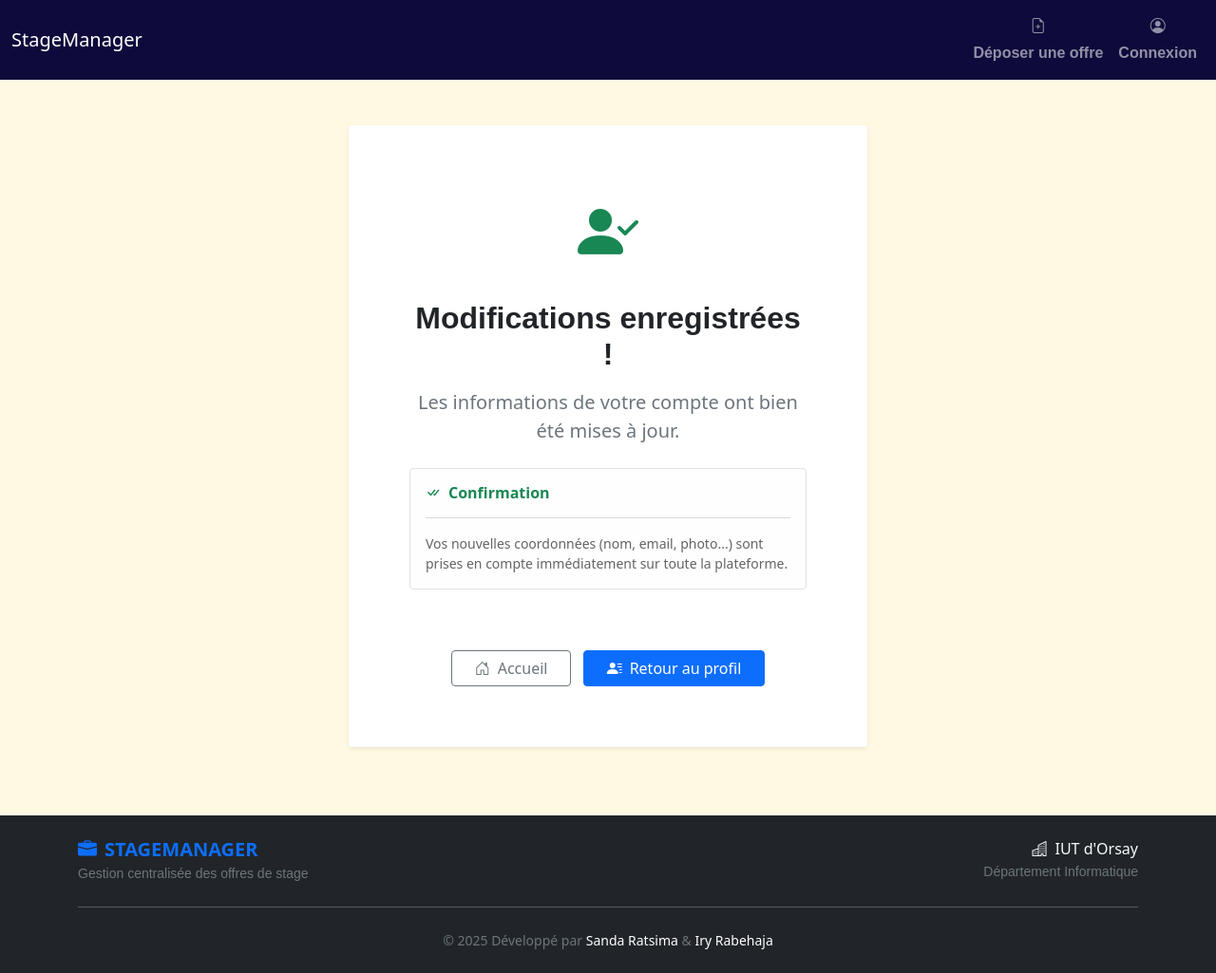
After one commit to Iry77/stagemanager, a Django app: template stagemanager/applicompte/templates/applicompte/traitementFormulaireProfil.html in a window 1280 px wide. The commit adds this page. Shown: the whole page at 95% size. Run offline with Django 5.2, Linux system fonts and the light colour scheme; the template is opened without the code that fills it, so the values that code supplies are empty; some libraries are stand-ins or nearby versions; some web fonts are replaced.

Commit message:
Maj des profils terminé

```diff
--- /dev/null
+++ b/stagemanager/applicompte/templates/applicompte/traitementFormulaireProfil.html
@@ -0,0 +1,48 @@
+{% extends 'applistagemanager/base.html' %}
+
+{% block title %}
+Profil mis à jour - StageManager
+{% endblock %}
+
+{% block main %}
+<div class="container pt-5 pb-5">
+    <div class="row justify-content-center">
+        <div class="col-lg-6 col-md-8">
+
+            <div class="card shadow-sm border-0 text-center p-5">
+                <div class="card-body">
+
+                    <div class="mb-4">
+                        <i class="bi bi-person-check-fill text-success" style="font-size: 4rem;"></i>
+                    </div>
+
+                    <h2 class="fw-bold mb-3">Modifications enregistrées !</h2>
+
+                    <p class="text-muted mb-4 lead">
+                        Les informations de votre compte ont bien été mises à jour.
+                    </p>
+
+                    <div class="alert alert-light border d-inline-block text-start" role="alert">
+                        <h6 class="alert-heading fw-bold text-success"><i class="bi bi-check-all me-2"></i>Confirmation</h6>
+                        <hr>
+                        <p class="mb-0 small">
+                            Vos nouvelles coordonnées (nom, email, photo...) sont prises en compte immédiatement sur toute la plateforme.
+                        </p>
+                    </div>
+
+                    <div class="mt-5">
+                        <a href="/" class="btn btn-outline-secondary px-4 me-2">
+                            <i class="bi bi-house-door me-2"></i>Accueil
+                        </a>
+                        <a href="/user/update" class="btn btn-primary px-4">
+                            <i class="bi bi-person-lines-fill me-2"></i>Retour au profil
+                        </a>
+                    </div>
+
+                </div>
+            </div>
+
+        </div>
+    </div>
+</div>
+{% endblock %}
```
Also changed, not shown: stagemanager/applicompte/forms.py (+11 -6 lines), stagemanager/applicompte/templates/applicompte/formulaireProfil.html (+18 -9 lines), stagemanager/applicompte/views.py (+15 -7 lines), stagemanager/images/imagesEtudiant/default.png (added), 2 other files.
